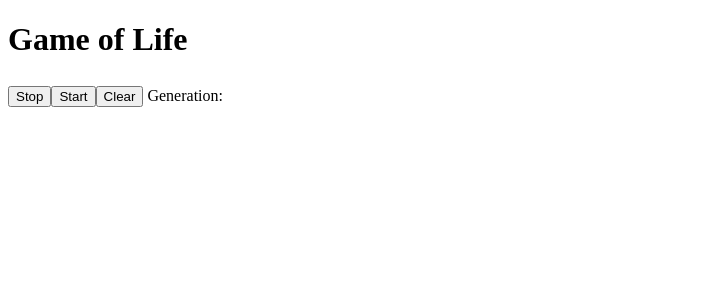
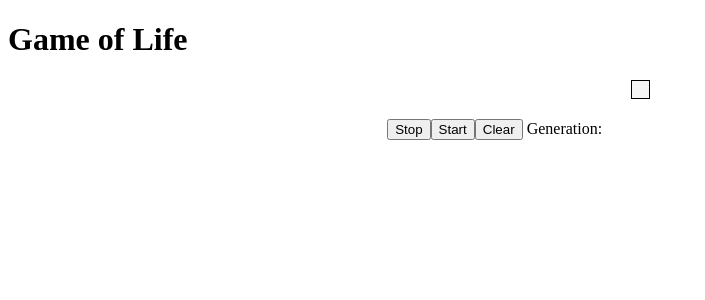
Before and after one commit to zaturnvalley/AngularJSGameOfLife, an Angular app: page / in a window 1280 px wide. Shown: the top 300 px of the page, without its empty margins (0-705 px from the left). Built offline with nearby package versions, Linux system fonts and the light colour scheme.

Commit message:
basic css styling

```diff
--- a/src/app/app.component.css
+++ b/src/app/app.component.css
@@ -0,0 +1,26 @@
+body{background:lightgray;}
+
+table, th, td{
+  border: 1px solid black;
+  border-collapse: collapse;
+}
+
+table {
+  margin: auto;
+  background-color: whitesmoke;
+}
+
+td{
+  width: 15px;
+  height: 15px;
+}
+.new{background-color: orange;}
+
+.old{
+  background-color: orangered;
+}
+
+.components{
+  display: block;
+  margin: 20px auto 20px 30%;
+}
```
